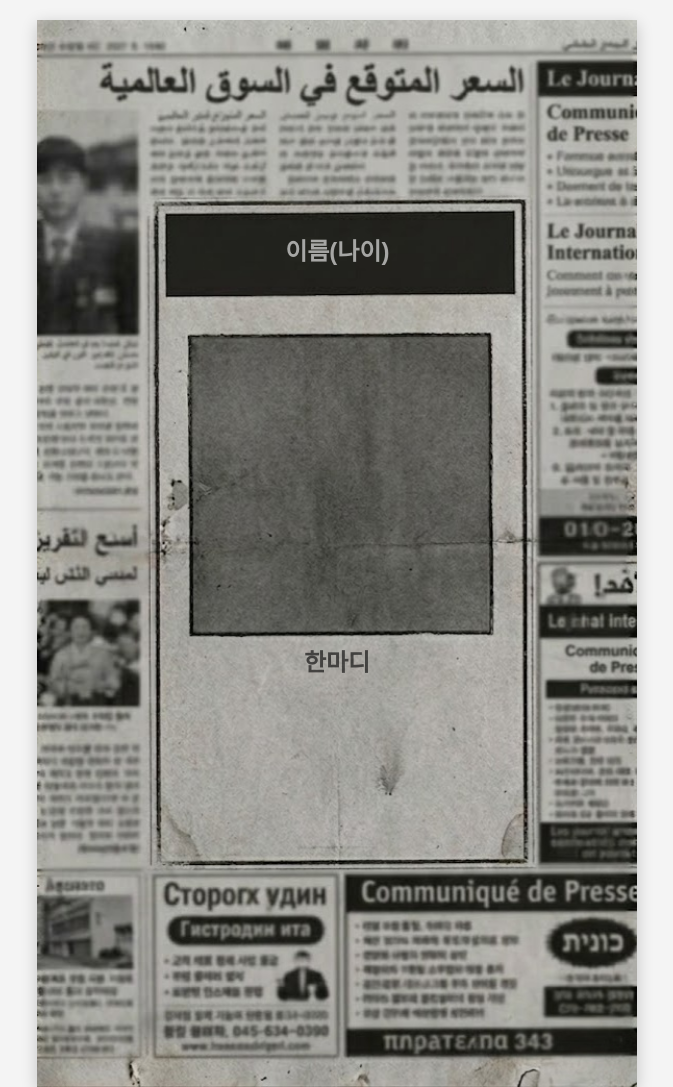
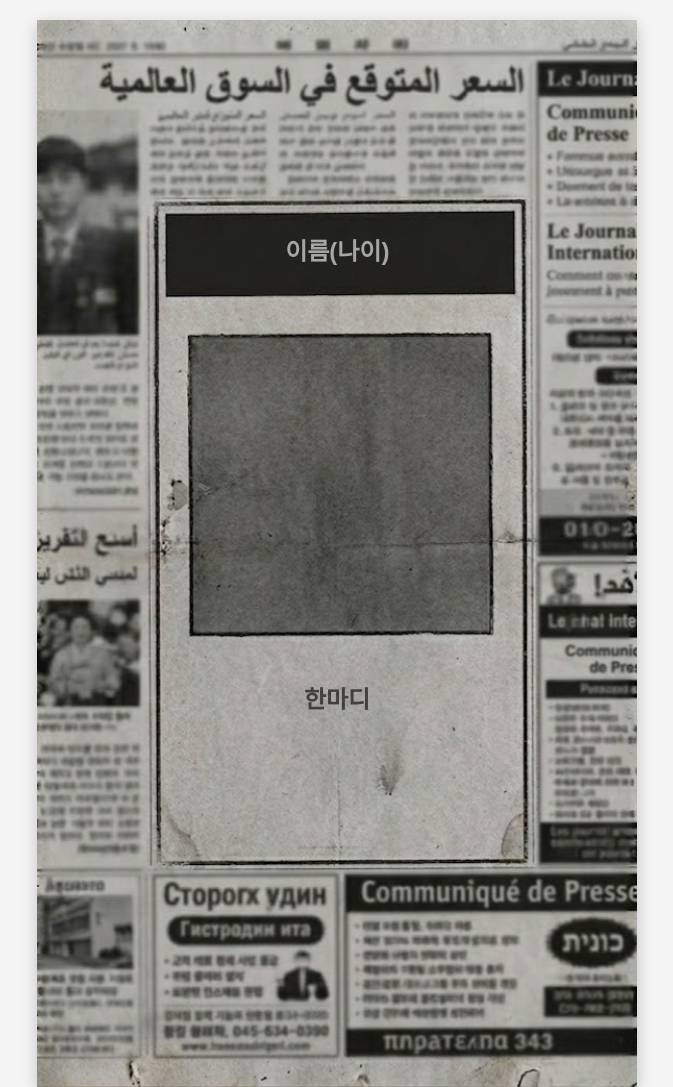
Before and after one commit to ebatbatba1-oss/gpgp, a plain HTML site: page index.html in a window 1280 px wide. Shown: the top 1087 px of the page, without its empty margins (303-976 px from the left). Drawn offline with Linux system fonts and the light colour scheme.

Commit message:
Update style.css

```diff
--- a/style.css
+++ b/style.css
@@ -84,10 +84,10 @@ body {
 
 /* 3. 한마디 입력칸 (하단 흰색 영역) */
 .comment-box {
-    top: 49.5%; /* 사진과의 간격을 거의 밀착되도록 위로 끌어올림 */
+    top: 51.5%; /* 위치를 더 위로 올림 */
     left: 21%;
     width: 58%;
-    height: 21.5%; /* 시작 위치가 올라간 만큼 아래쪽 영역 유지를 위해 높이 증가 */
+    height: 24.5%; /* 시작 위치가 올라간 만큼 아래쪽 영역 유지를 위해 높이 증가 */
     display: flex;
     align-items: center;
     justify-content: center;
```
